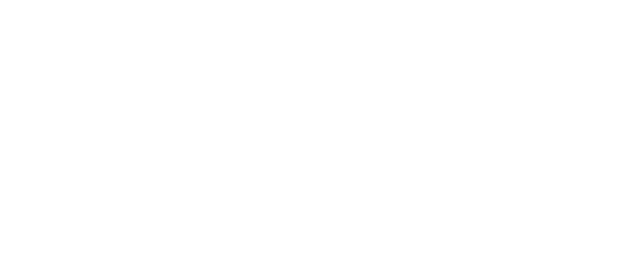
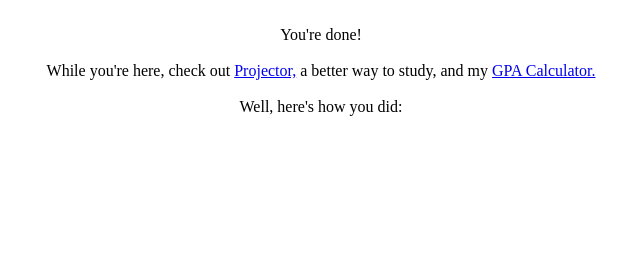
Before and after one commit to Changeoftyde/practiceexam, a plain HTML site: page biologyresults.html in a window 1280 px wide. Shown: the top 271 px of the page, without its empty margins (319-959 px from the left). Drawn offline with Linux system fonts and the light colour scheme.

Commit message:
Update biologyresults.html

```diff
--- a/biologyresults.html
+++ b/biologyresults.html
@@ -1,4 +1,8 @@
 <body>
+<p><br>You're done!
+<br><br>While you're here, check out <a href="changeoftyde.github.io/projector/">Projector,</a> a better way to study, and my <a href="changeoftyde.github.io/gpacalculator/">GPA Calculator.</a>
+<br><br>Well, here's how you did:</p>
+
 <div id="scorestuff">
 <h1 id="scoreheading">Your Score is: <br><span id="score"></span></h1>
 <span id="o"><br></span>
@@ -7,6 +11,9 @@
 <a href="index.html"><div id="backtohome">Back to Home</div></a>
 </body>
 <style>
+body {
+  text-align: center;
+}
 #scorestuff {
   position: absolute;
   left: 50%;
```
